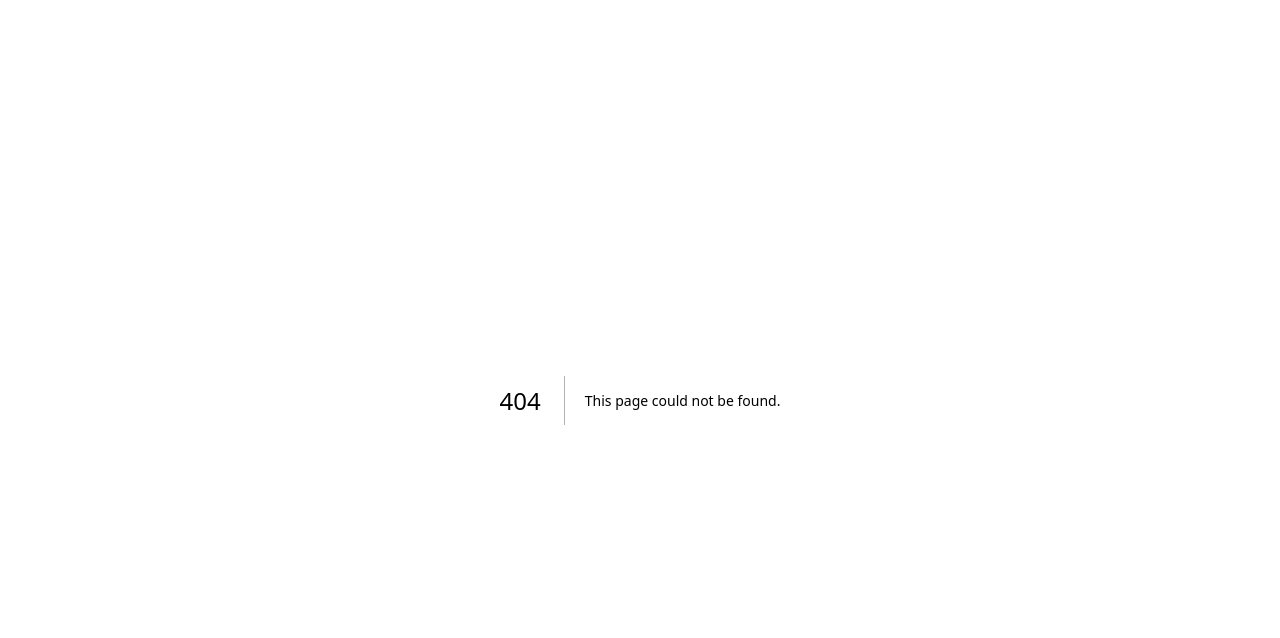
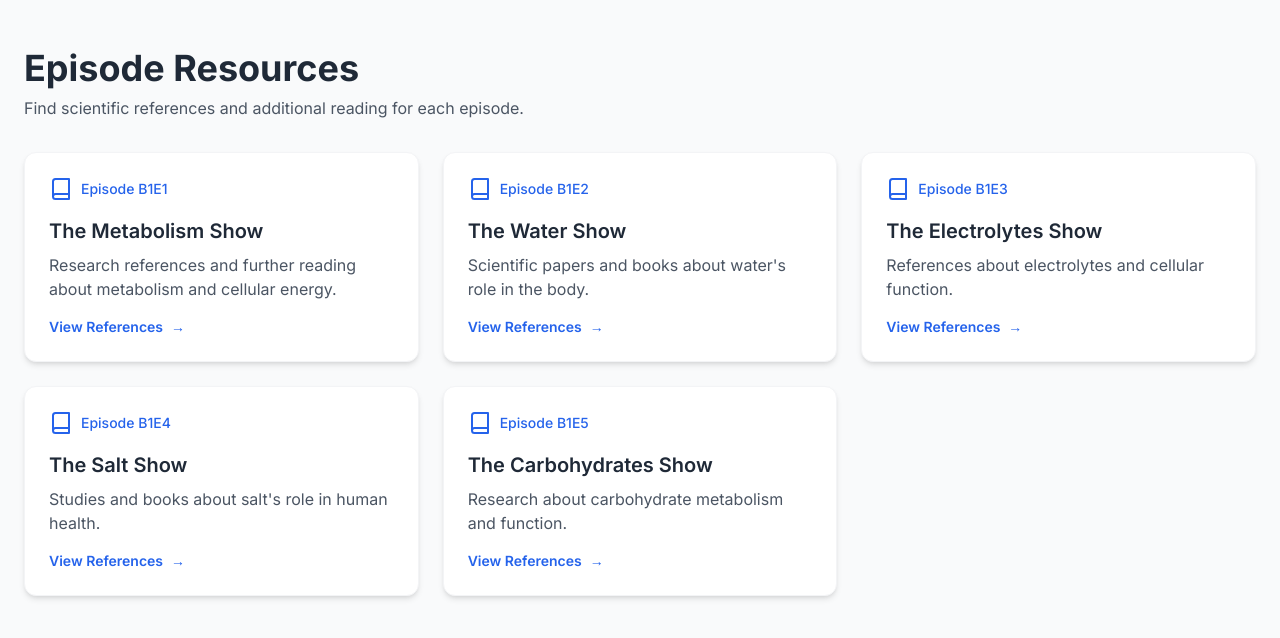
Before and after one commit to EricScottJohnston/foodtruth, a Next.js app: page /resources in a window 1280 px wide. Before the commit this address had no page. Shown: the top 638 px of the page. Built offline with nearby package versions, Linux system fonts and the light colour scheme.

Commit message:
Create page.js

```diff
--- /dev/null
+++ b/app/resources/page.js
@@ -0,0 +1,63 @@
+'use client';
+
+import React from 'react';
+import Link from 'next/link';
+import { Book } from 'lucide-react';
+
+export default function ResourcesPage() {
+  const episodes = [
+    {
+      id: "B1E1",
+      title: "The Metabolism Show",
+      description: "Research references and further reading about metabolism and cellular energy.",
+    },
+    {
+      id: "B1E2",
+      title: "The Water Show",
+      description: "Scientific papers and books about water's role in the body.",
+    },
+    {
+      id: "B1E3",
+      title: "The Electrolytes Show",
+      description: "References about electrolytes and cellular function.",
+    },
+    {
+      id: "B1E4",
+      title: "The Salt Show",
+      description: "Studies and books about salt's role in human health.",
+    },
+    {
+      id: "B1E5",
+      title: "The Carbohydrates Show",
+      description: "Research about carbohydrate metabolism and function.",
+    }
+  ];
+
+  return (
+    <div className="min-h-screen bg-gray-50 py-12">
+      <div className="container mx-auto px-6">
+        <h1 className="text-3xl md:text-4xl font-bold mb-2 text-gray-800">Episode Resources</h1>
+        <p className="text-gray-600 mb-8">Find scientific references and additional reading for each episode.</p>
+
+        <div className="grid grid-cols-1 md:grid-cols-2 lg:grid-cols-3 gap-6">
+          {episodes.map((episode) => (
+            <Link href={`/resources/${episode.id}`} key={episode.id}>
+              <div className="bg-white rounded-xl shadow-md hover:shadow-xl transition-all duration-300 p-6 border border-gray-100 hover:border-blue-200">
+                <div className="flex items-center mb-4">
+                  <Book className="w-6 h-6 text-blue-600 mr-2" />
+                  <span className="text-sm font-medium text-blue-600">Episode {episode.id}</span>
+                </div>
+                <h2 className="text-xl font-semibold mb-2 text-gray-800">{episode.title}</h2>
+                <p className="text-gray-600">{episode.description}</p>
+                <div className="mt-4 text-blue-600 text-sm font-semibold flex items-center">
+                  View References
+                  <span className="ml-2">→</span>
+                </div>
+              </div>
+            </Link>
+          ))}
+        </div>
+      </div>
+    </div>
+  );
+}
```
